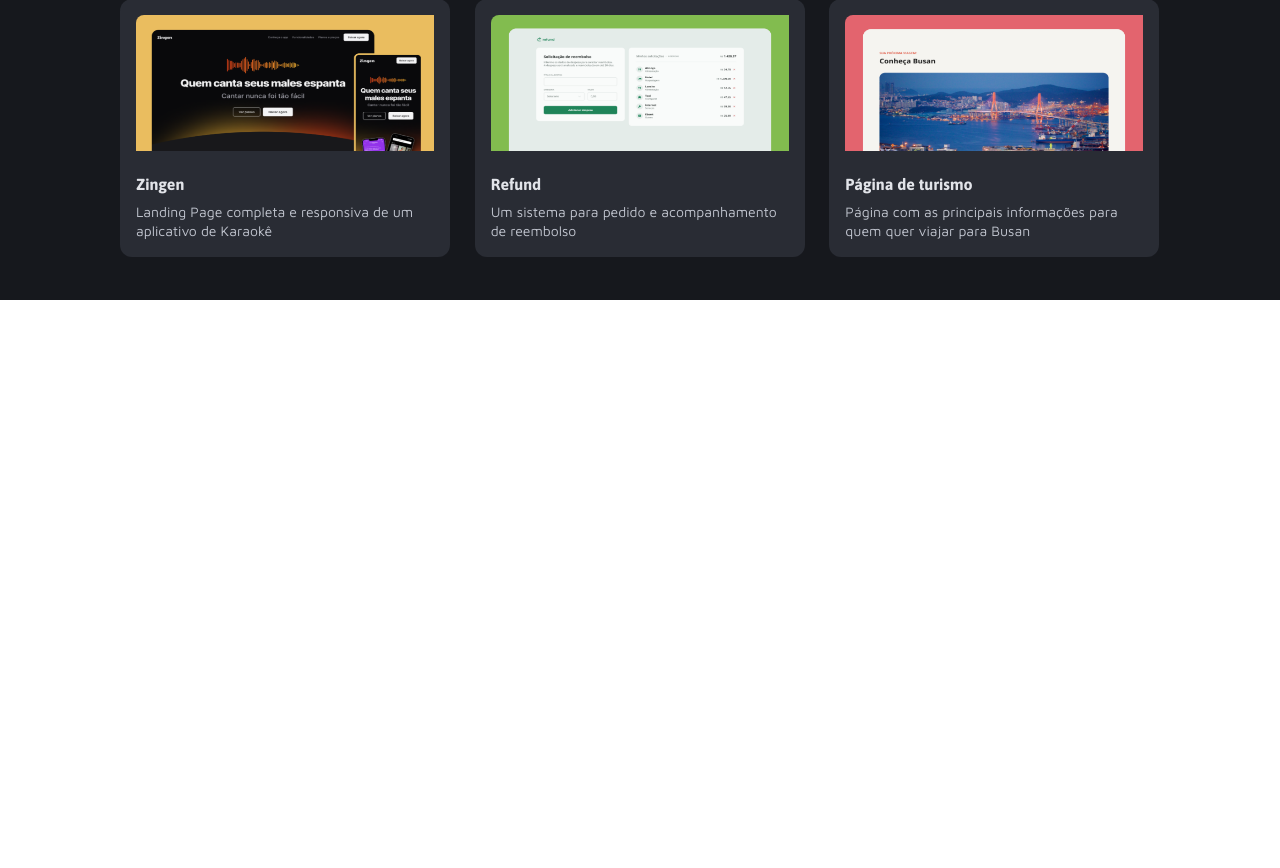
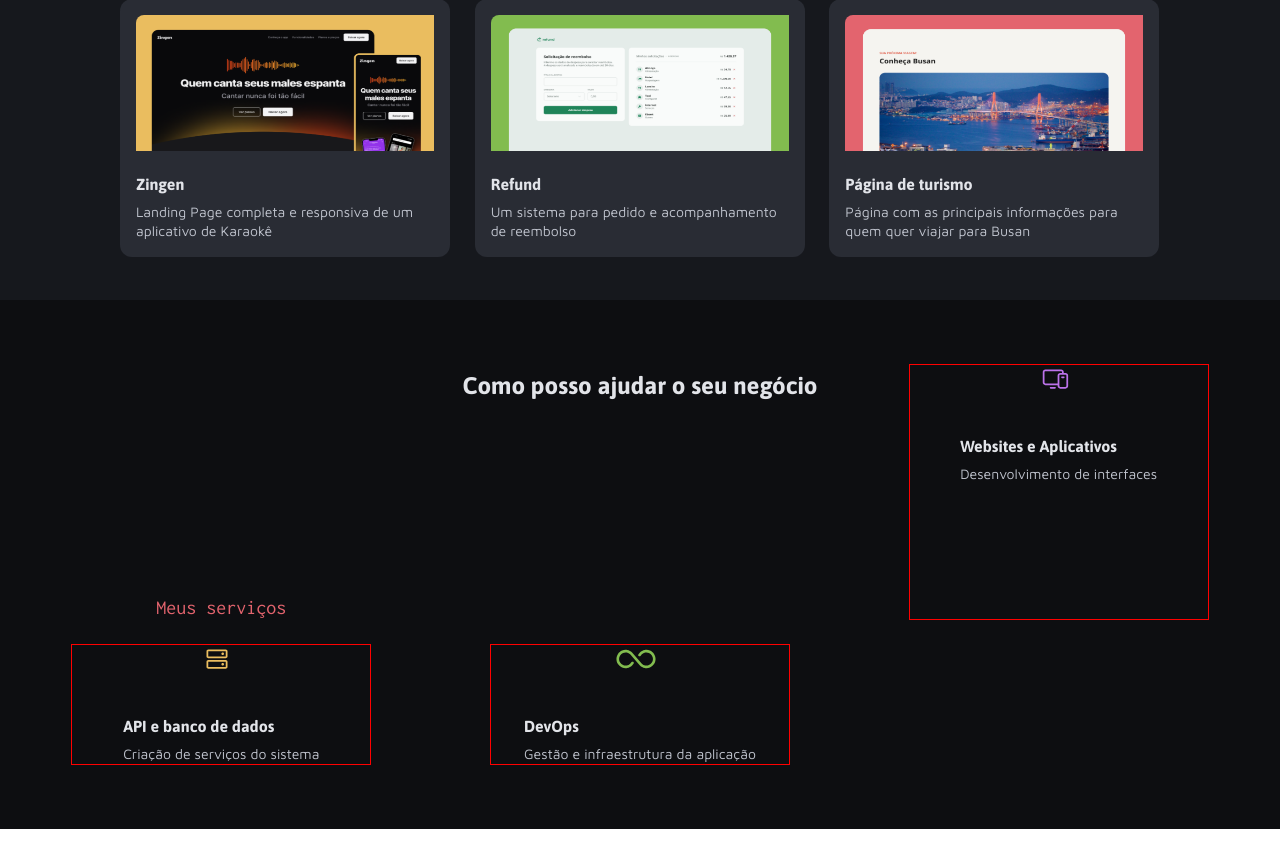
Before and after one commit to luizindevv/Projeto-Portifolio-Dev, a plain HTML site: page index.html in a window 1280 px wide. Shown: the part 1191-2059 px from the top of the page. Before the commit the page ends 1491 px from the top, so only its background shows below. Drawn offline with Linux system fonts and the light colour scheme.

Commit message:
iniciando a section de serviços

```diff
--- a/index.html
+++ b/index.html
@@ -18,8 +18,8 @@
 
 </head>
 <body>
-    <div>
-        <div class="container info">
+    <div class="container">
+        <div class="info">
             <header>
                 <div class="photo-container">
                     <img src="assets/images/foto pessoal.jpeg" alt="foto pessoal" id="photo-pessoal">
@@ -141,6 +141,45 @@
                     </figure>
                 </div>
             </section>
+            <section class="services">
+                    <span class="subtitle_2">Meus serviços</span>
+                    <h2>Como posso ajudar o seu negócio</h2>
+
+                    <figure class="icons-services">
+                         <img src="assets/icons/Devices.svg" alt="Websites e aplicativos">
+                            <figcaption>
+                                <h3>
+                                    Websites e Aplicativos
+                                </h3>
+                                <p>
+                                    Desenvolvimento de interfaces
+                                </p>
+                            </figcaption>
+                    </figure>
+                    <figure class="icons-services">
+                         <img src="assets/icons/HardDrives.svg" alt="API e banco de dados">
+                            <figcaption>
+                                <h3>
+                                    API e banco de dados
+                                </h3>
+                                <p>
+                                    Criação de serviços do sistema
+                                </p>
+                            </figcaption>
+                    </figure>
+                    <figure class="icons-services">
+                         <img src="assets/icons/DevOps.svg" alt="DevOps">
+                            <figcaption>
+                                <h3>
+                                    DevOps
+                                </h3>
+                                <p>
+                                    Gestão e infraestrutura da aplicação
+                                </p>
+                            </figcaption>
+                    </figure>
+
+            </section>
         </main>
         </div>
 
--- a/style/global.css
+++ b/style/global.css
@@ -41,3 +41,7 @@
     font: var(--title-sm);
     color: var(--color-gray-100);
    }
+
+   .container {
+    height: 2934px;
+   }
--- a/style/index.css
+++ b/style/index.css
@@ -1,3 +1,4 @@
 @import url(global.css);
 @import url(header.css);
 @import url(main.css);
+@import url(section.css);
--- /dev/null
+++ b/style/section.css
@@ -0,0 +1,33 @@
+.subtitle_2 {
+    padding-top: 232px;
+    color: var(--color-red);
+    font: var(--subtitle);
+}
+
+.services {
+    background-color: var(--color-gray-600);
+    display: grid;
+    grid-template-columns: repeat(3, 1fr);
+    justify-items: center;
+    gap: 24px;
+    padding: 64px 24px;
+
+
+}
+
+.icons-services img {
+    height: 48px;
+    width: 48px;
+
+}
+
+.icons-services {
+    display: flex;
+    flex-direction: column;
+    align-items: center;
+    text-align: center;
+    width: 100%;
+    max-width: 300px;
+    border: 1px solid red;
+    gap: 24px;
+}
```
Also changed, not shown: assets/icons/DevOps.svg (added), assets/icons/Devices.svg (added), assets/icons/HardDrives.svg (added).
